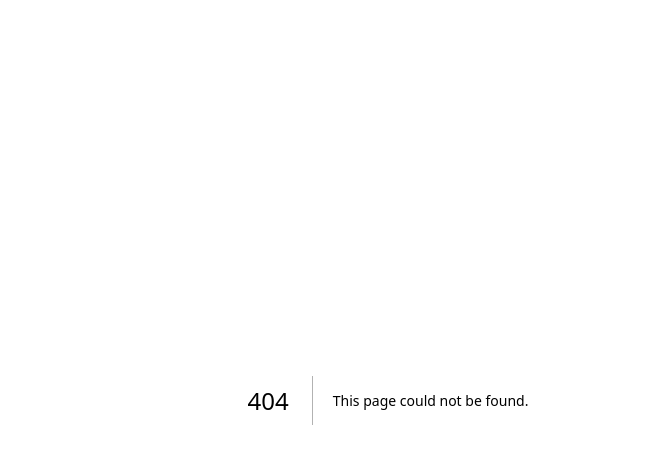
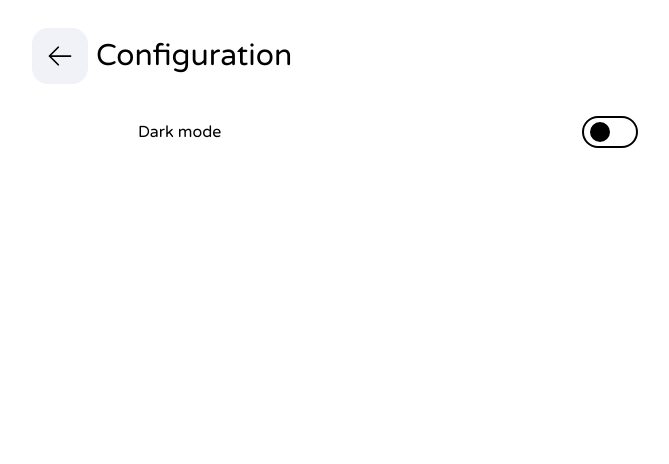
Before and after one commit to Eboon-05/task-machine, a Next.js app: page /config in a window 1280 px wide. Before the commit this address had no page. Shown: the top 464 px of the page, without its empty margins (252-921 px from the left). Built offline with nearby package versions, Linux system fonts and the light colour scheme.

Commit message:
:sparkles: Config page

```diff
--- a/components/Header.tsx
+++ b/components/Header.tsx
@@ -1,9 +1,10 @@
+import { useRouter } from 'next/router'
 import { FC, useEffect, useState } from 'react'
 import classNames from 'classnames'
 import { DateTime } from 'luxon'
 import hotkeys from 'hotkeys-js'
 
-import { MagnifyingGlassIcon } from '@heroicons/react/24/outline'
+import { MagnifyingGlassIcon, Cog6ToothIcon } from '@heroicons/react/24/outline'
 
 import { SearchBar } from './SearchBar'
 import { Button } from './Button'
@@ -17,8 +18,10 @@ interface Props {
 }
 
 const Header: FC<Props> = ({ title, search }) => {
+    const { push } = useRouter()
+    const dispatch = useAppDispatch()
+
     const [searchActive, setSearchActive] = useState(false)
-    const dispatch = useAppDispatch()
 
     const onSearchSubmit = (value: string) => {
         if (value) {
@@ -41,19 +44,28 @@ const Header: FC<Props> = ({ title, search }) => {
                 className={classNames({
                     'p-5 flex flex-col sm:flex-row sm:justify-between justify-start items-center':
                         true,
-                    'h-[52px] box-content': !search,
                 })}
             >
                 <h1 className='text-4xl font-varela'>{title}</h1>
-                {search ? (
+                <div className='mt-2 sm:m-0 flex'>
                     <Button
-                        className='mt-2 sm:m-0'
-                        onClick={() => setSearchActive(true)}
-                        color='light'
+                        className={classNames({
+                            'mr-2': search,
+                        })}
+                        onClick={() => push('/config')}
+                        color='primary'
                     >
-                        <MagnifyingGlassIcon className='h-7 w-7' />
+                        <Cog6ToothIcon className='h-7 w-7' />
                     </Button>
-                ) : null}
+                    {search ? (
+                        <Button
+                            onClick={() => setSearchActive(true)}
+                            color='light'
+                        >
+                            <MagnifyingGlassIcon className='h-7 w-7' />
+                        </Button>
+                    ) : null}
+                </div>
 
                 <SearchBar
                     onSubmit={onSearchSubmit}
--- a/components/Navbar.tsx
+++ b/components/Navbar.tsx
@@ -31,7 +31,7 @@ const links = [
 ]
 
 const Navbar = () => {
-    const { route } = useRouter()
+    const { route, push } = useRouter()
 
     const newLink = useMemo(() => {
         switch (route) {
@@ -80,13 +80,9 @@ const Navbar = () => {
                         className='absolute top-[6px] -right-8 h-14 w-14'
                         color='primary'
                         style={{ padding: 0 }}
+                        onClick={() => push(newLink)}
                     >
-                        <Link
-                            href={newLink}
-                            className='p-3 h-full w-full flex items-center justify-center'
-                        >
-                            <PlusIcon className='h-7 w-7 text-white' />
-                        </Link>
+                        <PlusIcon className='h-7 w-7 text-white' />
                     </Button>
                 </div>
             </nav>
--- /dev/null
+++ b/components/Switch.tsx
@@ -0,0 +1,48 @@
+import { ChangeEvent, FC } from 'react'
+import classNames from 'classnames'
+
+interface Props {
+    checked: boolean
+    onChange: (ev: ChangeEvent<HTMLInputElement>) => void
+    dark?: boolean
+}
+
+const Switch: FC<Props> = ({ checked, onChange, dark }) => {
+    return (
+        <>
+            <div className='h-8 w-14 relative'>
+                <input
+                    type='checkbox'
+                    checked={checked}
+                    onChange={onChange}
+                    className='absolute opacity-0 h-full w-full cursor-pointer z-[2]'
+                />
+                <span
+                    className={classNames({
+                        [`
+                            absolute top-0 left-0 h-full w-full bg-transparent z-[1]
+                            rounded-full border-2 flex justify-center items-center
+                            transition-colors duration-100 px-1
+                        `]: true,
+                        'border-black dark:border-white': !dark,
+                        'border-white': dark,
+                        'bg-black dark:bg-white': checked && !dark,
+                        'bg-white': checked && dark,
+                    })}
+                >
+                    <div className={classNames({
+                        'h-5 w-5 rounded-full my-auto border-0 transition-transform': true,
+                        '-translate-x-1/2 bg-black dark:bg-white': !checked,
+                        'translate-x-1/2': checked,
+                        // 'border-white dark:border-black': !dark,
+                        // 'border-black': dark,
+                        'bg-white dark:bg-black': checked && !dark,
+                        'bg-black': checked && dark,
+                    })}></div>
+                </span>
+            </div>
+        </>
+    )
+}
+
+export { Switch }
--- /dev/null
+++ b/pages/config.tsx
@@ -0,0 +1,41 @@
+import { useRouter } from "next/router"
+
+import { ArrowLeftIcon } from "@heroicons/react/24/outline"
+
+import MyHead from "components/MyHead"
+import { Switch } from "components/Switch"
+import { Button } from "components/Button"
+
+import { toggle } from "redux/slices/theme"
+import { useAppDispatch, useAppSelector } from "hooks"
+
+const Config = () => {
+    const { back } = useRouter()
+    const { dark } = useAppSelector(s => s.theme)
+    const dispatch = useAppDispatch()
+
+    return (
+        <section className='p-2 min-h-screen'>
+            <MyHead title="Config" />
+            <div className="flex items-center p-5">
+                <Button
+                    color="light"
+                    onClick={back}
+                    className='mr-2'
+                >
+                    <ArrowLeftIcon className="h-7 w-7" />
+                </Button>
+                <span className="font-varela text-3xl">Configuration</span>
+            </div>
+
+            <ul className="mt-3 px-6 flex flex-col items-center">
+                <li className="flex justify-between items-center font-varela w-full sm:w-[500px]">
+                    <span>Dark mode</span>
+                    <Switch checked={dark} onChange={() => dispatch(toggle())} />
+                </li>
+            </ul>
+        </section>
+    )
+}
+
+export default Config
```
